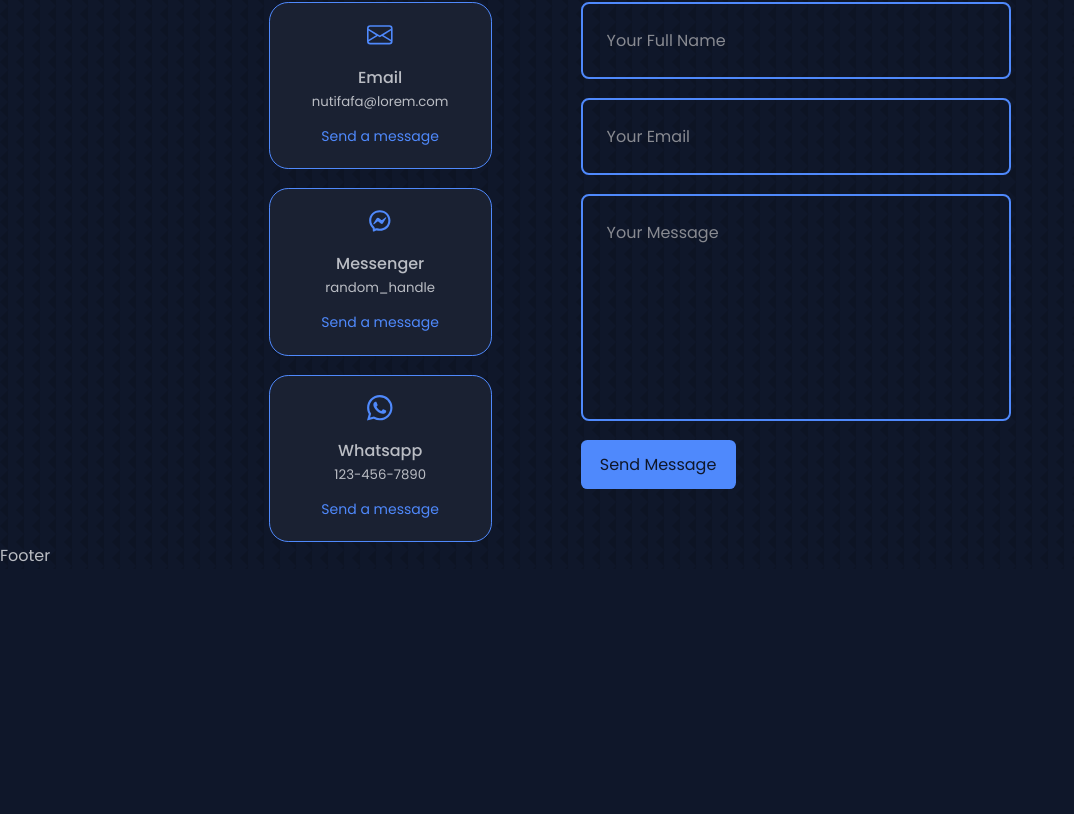
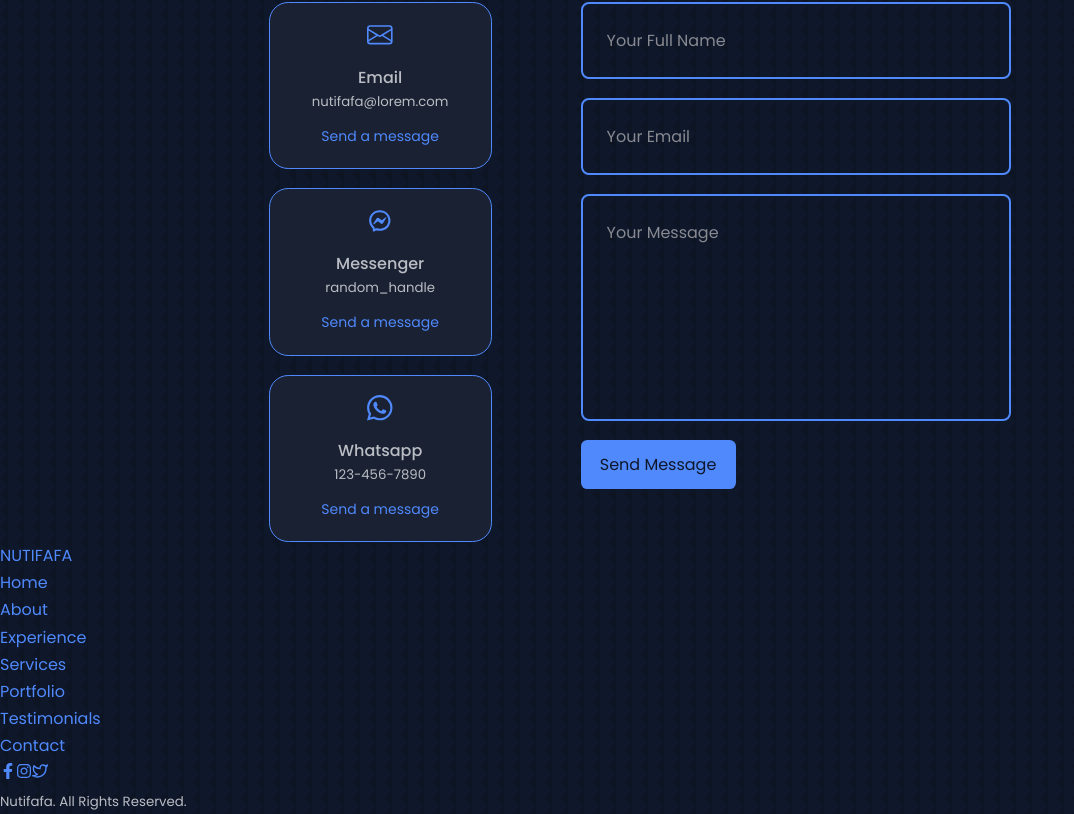
Before and after one commit to neophyte-programmer/react-portfolio, a React (Create React App) app: page / in a window 1280 px wide. Shown: the part 4794-5608 px from the top of the page, without its empty margins (0-1074 px from the left). Before the commit the page ends 5363 px from the top, so only its background shows below. Built offline with nearby package versions, Linux system fonts and the light colour scheme.

Commit message:
footer jsx

```diff
--- a/src/components/footer/Footer.jsx
+++ b/src/components/footer/Footer.jsx
@@ -1,10 +1,70 @@
 import React from 'react'
 import './footer.css'
+import { FaFacebookF, FaInstagram } from 'react-icons/fa'
+import { FiTwitter } from 'react-icons/fi'
 
 const Footer = () => {
-  return (
-    <div>Footer</div>
-  )
+	return (
+		<footer>
+			<a href='#' className='footer__logo'>
+				NUTIFAFA
+			</a>
+
+			<ul className='permalinks'>
+				<li>
+					<a href='#' className='permalink'>
+						Home
+					</a>
+				</li>
+				<li>
+					<a href='#about' className='permalink'>
+						About
+					</a>
+				</li>
+				<li>
+					<a href='#experience' className='permalink'>
+						Experience
+					</a>
+				</li>
+				<li>
+					<a href='#services' className='permalink'>
+						Services
+					</a>
+				</li>
+				<li>
+					<a href='#portfolio' className='permalink'>
+						Portfolio
+					</a>
+				</li>
+				<li>
+					<a href='#testimonials' className='permalink'>
+						Testimonials
+					</a>
+				</li>
+				<li>
+					<a href='#contact' className='permalink'>
+						Contact
+					</a>
+				</li>
+			</ul>
+
+			<div className='footer__socials'>
+				<a href='https://facebook.com'>
+					<FaFacebookF className='footer__social-icon' />
+				</a>
+        <a href='https://instagram.com'>
+          <FaInstagram className='footer__social-icon' />
+        </a>
+        <a href='https://twitter.com'>
+          <FiTwitter className='footer__social-icon' />
+        </a>
+      </div>
+
+      <div className="footer__copyright">
+        <small className="footer__copy-text">Nutifafa. All Rights Reserved. </small>
+      </div>
+		</footer>
+	)
 }
 
 export default Footer
```
